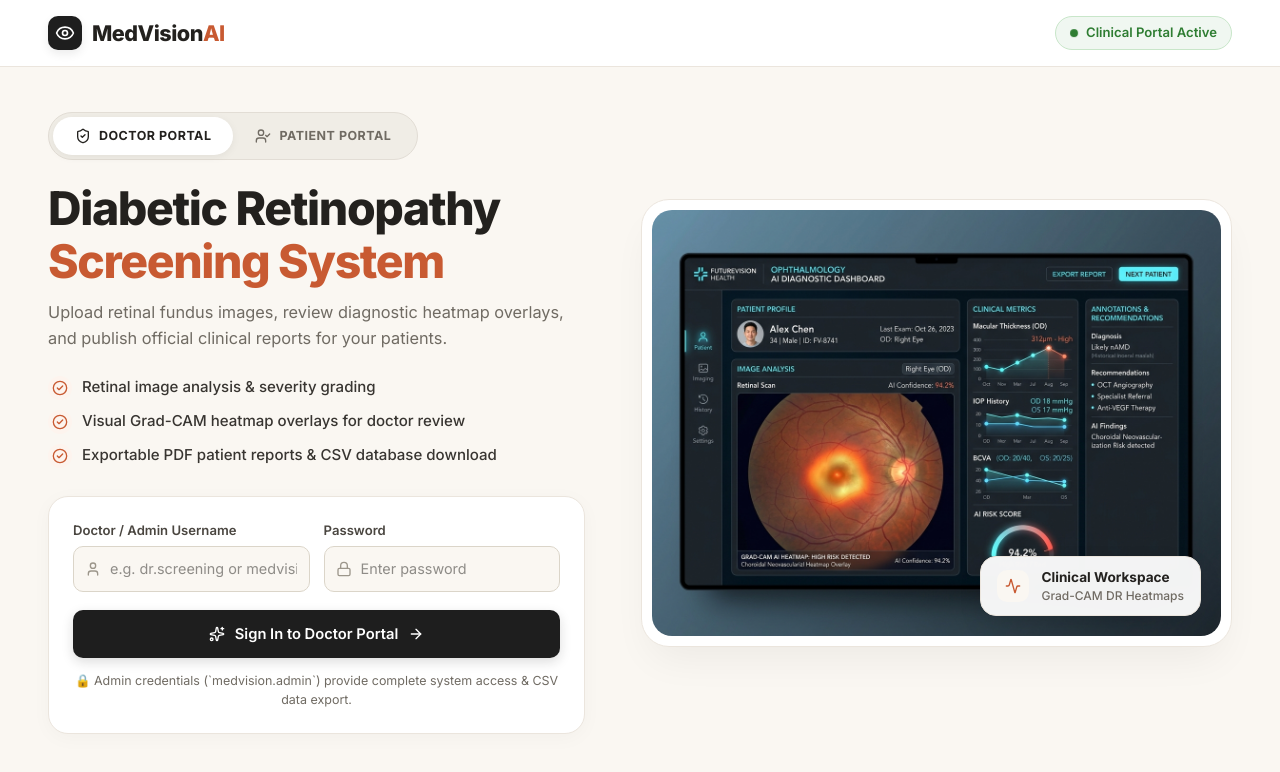
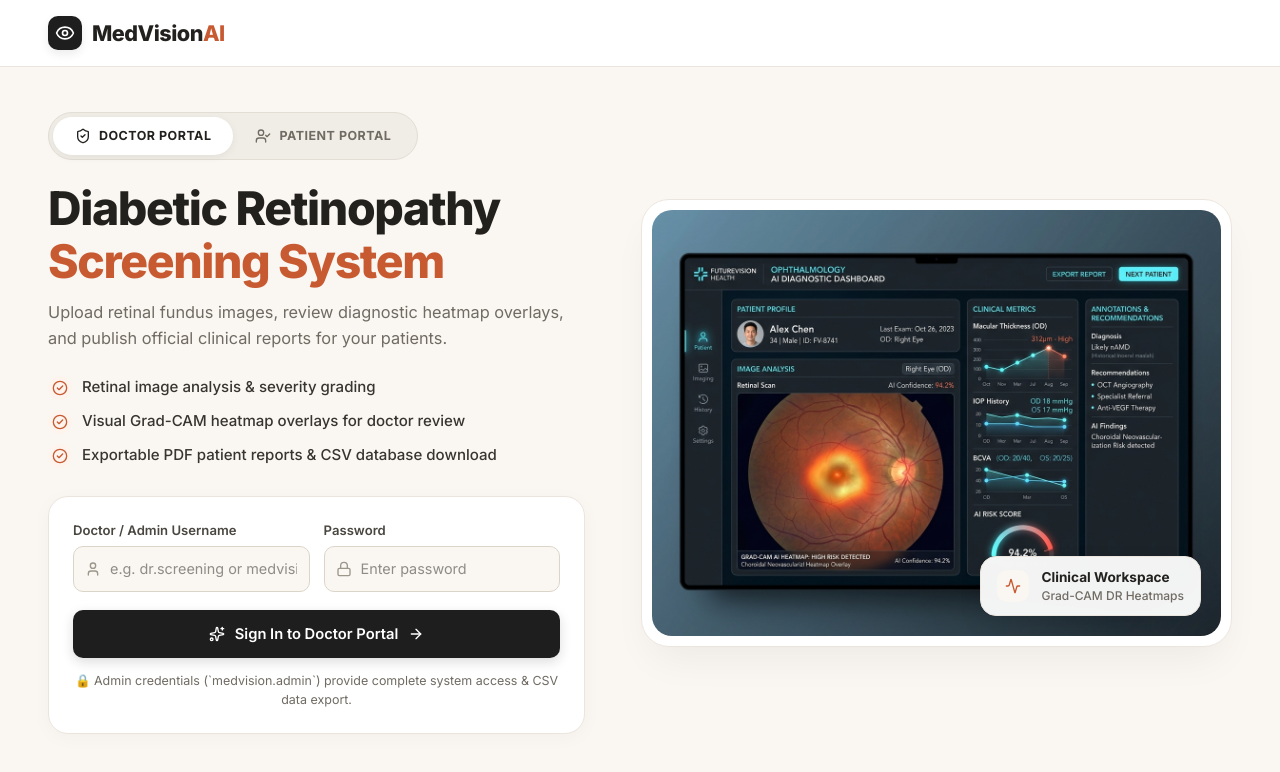
Before and after one commit to phanikumar822/MedVisionAI-v2, a React (Vite) app in the folder frontend/: page /login in a window 1280 px wide. Shown: the top 772 px of the page. Built offline with nearby package versions, Linux system fonts and the light colour scheme.

Commit message:
Remove Clinical Portal Active badge from top header navigation

```diff
--- a/frontend/src/pages/Login.tsx
+++ b/frontend/src/pages/Login.tsx
@@ -56,12 +56,6 @@
             <Eye className="w-5 h-5 text-white" />
           </div>
           <span className="nav-brand-text">MedVision<span>AI</span></span>
-        </div>
-
-        <div className="nav-right-actions">
-          <span className="system-status-badge">
-            <span className="status-dot"></span> Clinical Portal Active
-          </span>
         </div>
       </header>
 
```
